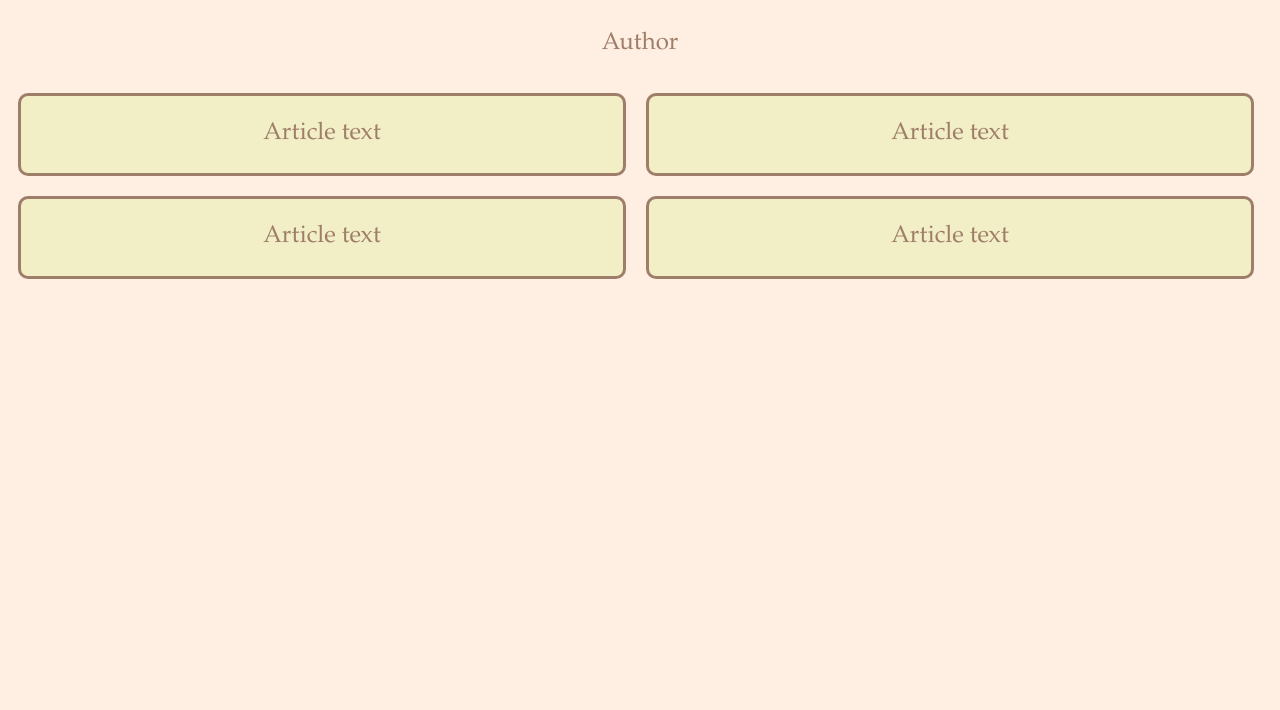
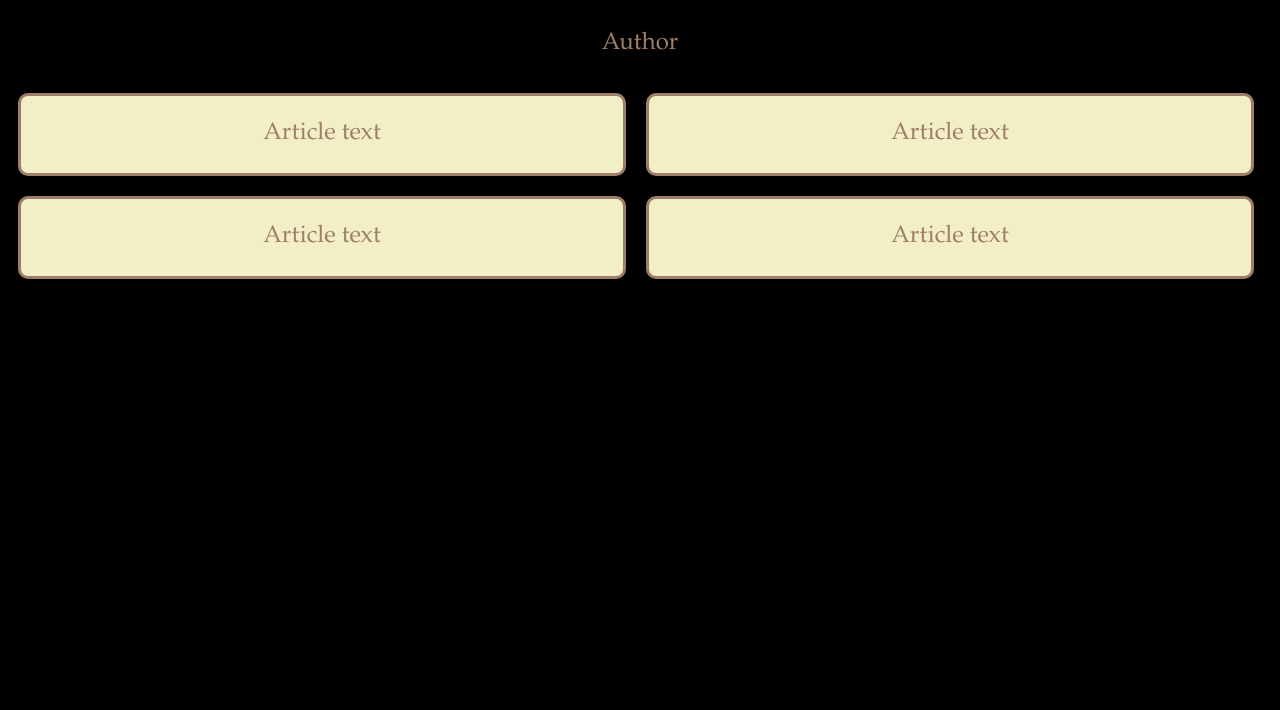
Before and after one commit to jacowl/product-school-practice, a plain HTML site: page productschool/index.html in a window 1280 px wide. Shown: the part 90-800 px from the top of the page. Drawn offline with Linux system fonts and the light colour scheme.

Commit message:
change background to black

```diff
--- a/productschool/index.html
+++ b/productschool/index.html
@@ -2,7 +2,7 @@
     <head></head>
     <style type="text/css">
       body{
-        background-color: #FFEEE2;
+        background-color: black;
       }
     </style>
     <body>
```
